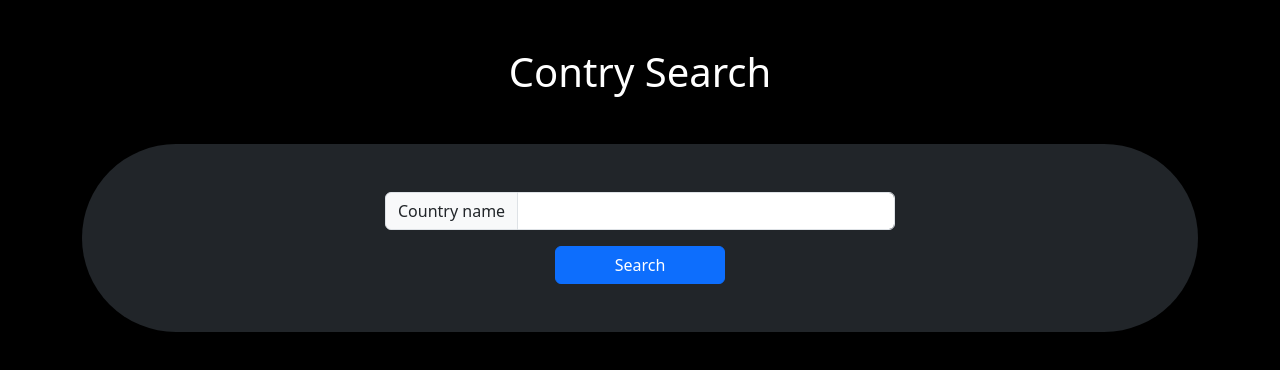
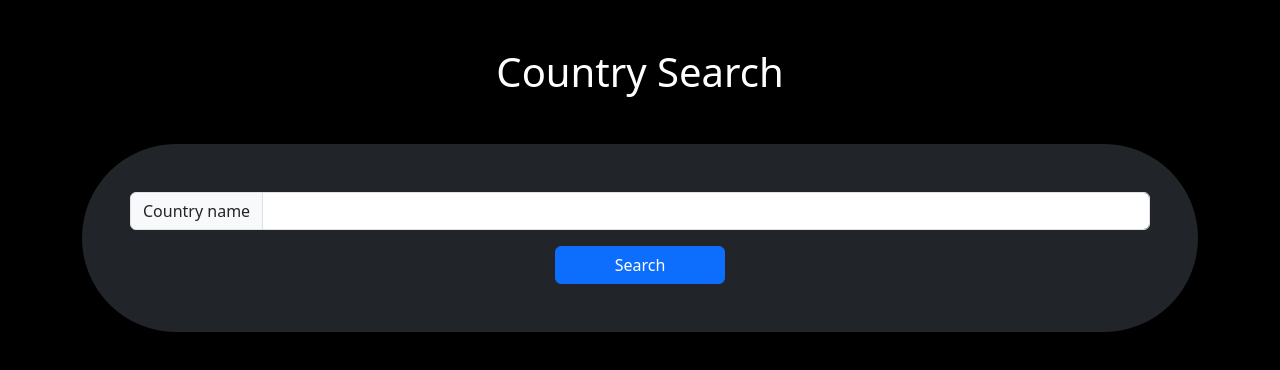
Before and after one commit to Pranav-pradeep0/country_search, a plain HTML site: page index.html in a window 1280 px wide. Drawn offline with nearby package versions, Linux system fonts and the light colour scheme.

Commit message:
cntry_serch_2

```diff
--- a/index.html
+++ b/index.html
@@ -15,10 +15,10 @@
 </head>
 <body class="bg-black text-white">
     <div class="container text-center">
-        <h1 class="mb-5 mt-5">Contry Search</h1>
+        <h1 class="mb-5 mt-5">Country Search</h1>
         <section class="bg-dark p-5 rounded-pill">
 
-            <div class="input-group mb-3 mx-auto w-50">
+            <div class="input-group mb-3 mx-auto">
                 <span class="input-group-text" id="inputGroup-sizing-default">Country name</span>
                 <input id="cname" type="text" class="form-control" aria-label="Sizing example input" aria-describedby="inputGroup-sizing-default">
               </div>
```
